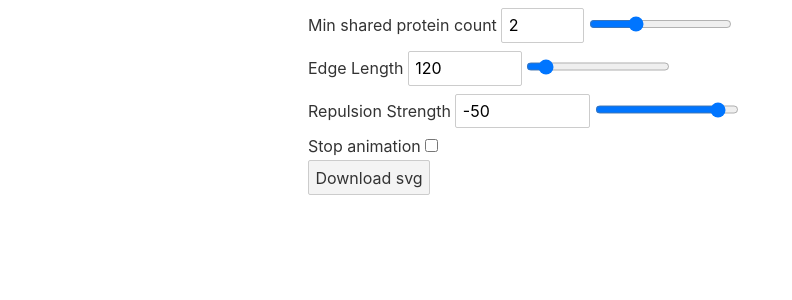
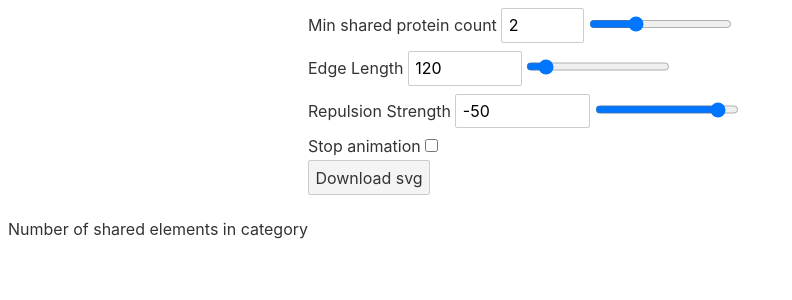
Before and after one commit to DevinBayly/biochem_networks, a Svelte app in the folder testing/: page / in a window 1280 px wide. Shown: the top 300 px of the page, without its empty margins (0-792 px from the left). Built offline with nearby package versions, Linux system fonts and the light colour scheme.

Commit message:
add description for legend

```diff
--- a/testing/src/Graph.svelte
+++ b/testing/src/Graph.svelte
@@ -240,6 +240,7 @@
     <button id="download">Download svg</button>
   </div>
 </div>
+<p>Number of shared elements in category</p>
 <div id="legend">
   <canvas />
 </div>
```
